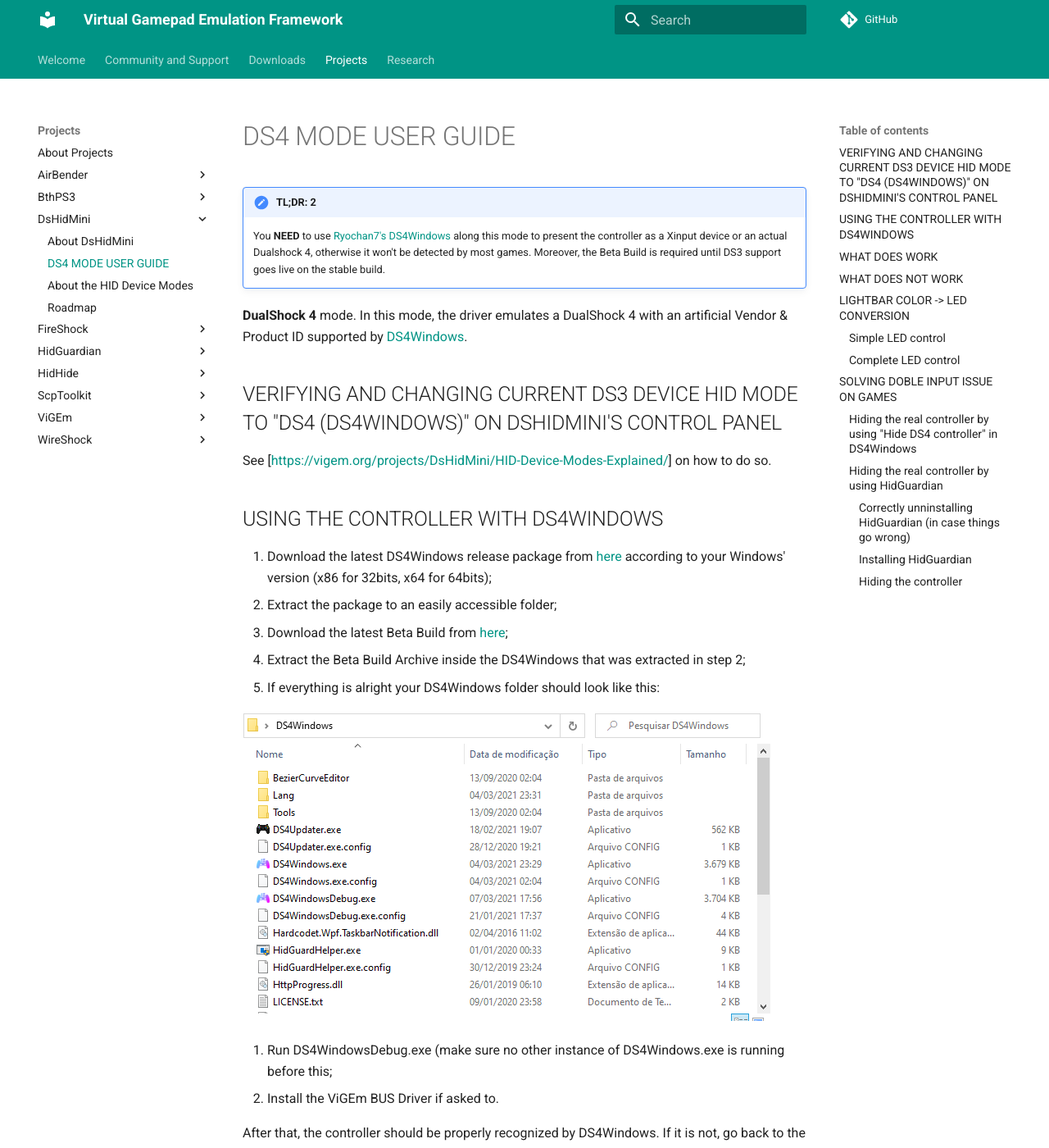
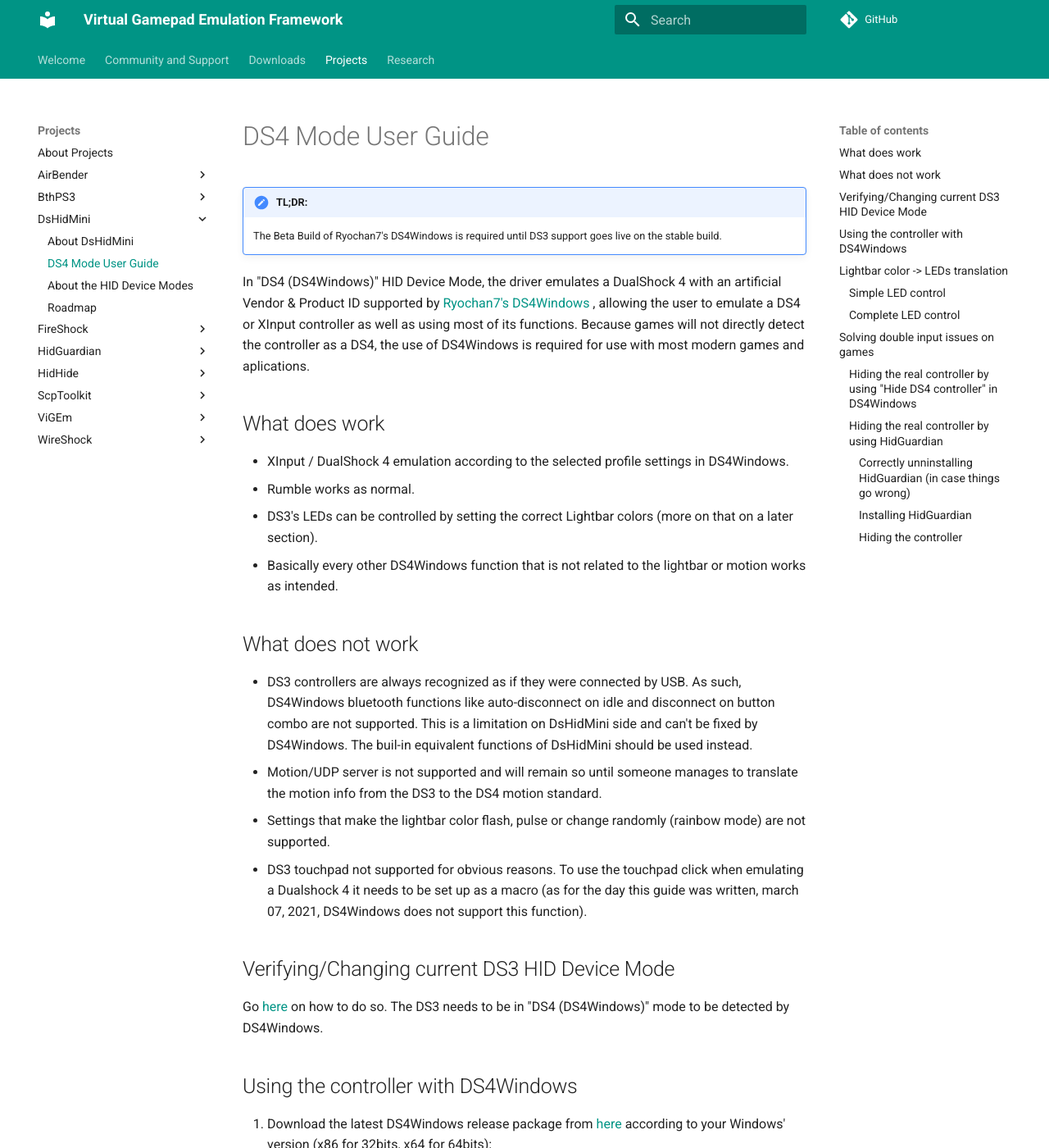
Before and after one commit to nefarius/ViGEm.github.io, an MkDocs documentation site: the page built from docs/projects/DsHidMini/DS4-Mode-User-Guide.md, in a window 1280 px wide and 1400 px high. Shown: the whole window at 82% size. Built offline with MkDocs 1.6.1 and Material for MkDocs 9.7.7, drawn with Linux system fonts in a browser that asks for light colours; comment, search, counter and statistics services are not loaded; some of the changed text lies outside the part shown.

Commit message:
Fixed formating, tweaked some sections
- Capitalised headings fixed
- Intro section reworked
- Included a small line before the lightbar translation section indicating that in that point everything is correctly set up for ds4windows use/xinput and ds4 emulation.

```diff
--- a/docs/projects/DsHidMini/DS4-Mode-User-Guide.md
+++ b/docs/projects/DsHidMini/DS4-Mode-User-Guide.md
@@ -1,16 +1,30 @@
-# DS4 MODE USER GUIDE
+# DS4 Mode User Guide
 
-!!! important "TL;DR: 2"
-    You **NEED** to use [Ryochan7's DS4Windows](https://github.com/Ryochan7/DS4Windows) along this mode to present the controller as a Xinput device or an actual Dualshock 4, otherwise it won't be detected by most games. Moreover, the Beta Build is required until DS3 support goes live on the stable build.
+!!! important "TL;DR:"
+    The Beta Build of Ryochan7's DS4Windows is required until DS3 support goes live on the stable build.
 
 
-**DualShock 4** mode. In this mode, the driver emulates a DualShock 4 with an artificial Vendor & Product ID supported by [DS4Windows](https://github.com/Ryochan7/DS4Windows/).
+In "DS4 (DS4Windows)" HID Device Mode, the driver emulates a DualShock 4 with an artificial Vendor & Product ID supported by [Ryochan7's DS4Windows](https://github.com/Ryochan7/DS4Windows) , allowing the user to emulate a DS4 or XInput controller as well as using most of its functions. Because games will not directly detect the controller as a DS4, the use of DS4Windows is required for use with most modern games and aplications.
 
-## VERIFYING AND CHANGING CURRENT DS3 DEVICE HID MODE TO "DS4 (DS4WINDOWS)" ON DSHIDMINI'S CONTROL PANEL
+## What does work
 
-See [https://vigem.org/projects/DsHidMini/HID-Device-Modes-Explained/] on how to do so.
++ XInput / DualShock 4 emulation according to the selected profile settings in DS4Windows.
++ Rumble works as normal.
++ DS3's LEDs can be controlled by setting the correct Lightbar colors (more on that on a later section).
++ Basically every other DS4Windows function that is not related to the lightbar or motion works as intended.
 
-## USING THE CONTROLLER WITH DS4WINDOWS
+## What does not work
+
++ DS3 controllers are always recognized as if they were connected by USB. As such, DS4Windows bluetooth functions like auto-disconnect on idle and disconnect on button combo are not supported. This is a limitation on DsHidMini side and can't be fixed by DS4Windows. The buil-in equivalent functions of DsHidMini should be used instead.
++ Motion/UDP server is not supported and will remain so until someone manages to translate the motion info from the DS3 to the DS4 motion standard.
++ Settings that make the lightbar color flash, pulse or change randomly (rainbow mode) are not supported.
++ DS3 touchpad not supported for obvious reasons. To use the touchpad click when emulating a Dualshock 4 it needs to be set up as a macro (as for the day this guide was written, march 07, 2021, DS4Windows does not support this function).
+
+## Verifying/Changing current DS3 HID Device Mode
+
+Go [here](https://vigem.org/projects/DsHidMini/HID-Device-Modes-Explained/) on how to do so. The DS3 needs to be in "DS4 (DS4Windows)" mode to be detected by DS4Windows.
+
+## Using the controller with DS4Windows
 
 1. Download the latest DS4Windows release package from [here](https://github.com/Ryochan7/DS4Windows/releases) according to your Windows' version (x86 for 32bits, x64 for 64bits);
 2. Extract the package to an easily accessible folder;
@@ -24,23 +38,12 @@
 6. Run DS4WindowsDebug.exe (make sure no other instance of DS4Windows.exe is running before this;
 7. Install the ViGEm BUS Driver if asked to.
 
-After that, the controller should be properly recognized by DS4Windows. If it is not, go back to the previous section on how to verify/change the current DS3 mode.
+After that controller should be properly recognized by DS4Windows. If it is not, go back to the previous section on how to verify/change the current DS3 mode.
 
-## WHAT DOES WORK
+From here, DS4Windows can be used as usual. XInput and DS4 emulation, as well other functions, can then be set-up in the profiles settings according to the user needs. Enjoy!
 
-+ XInput / DualShock 4 emulation according to the selected profile settings.
-+ Rumble works as normal.
-+ DS3's LEDs can be controlled by setting the correct Lightbar colors (more on that on a later section).
-+ Basically every other DS4Windows function that is not related to the lightbar or motion works as intended.
 
-## WHAT DOES NOT WORK
-
-+ DS3 controllers are always recognized as if they were connected by USB. As such, DS4Windows bluetooth functions like auto-disconnect on idle and disconnect on button combo are not supported. This is a limitation on DsHidMini side and can't be fixed by DS4Windows. The buil-in equivalent functions of DsHidMini should be used instead.
-+ Motion/UDP server is not supported and will remain so until someone manages to translate the motion info from the DS3 to the DS4 motion standard.
-+ Settings that make the lightbar color flash, pulse or change randomly (rainbow mode) are not supported.
-+ DS3 touchpad not supported for obvious reasons. To use the touchpad click when emulating a Dualshock 4 it needs to be set up as a macro (as for the day this guide was written, march 07, 2021, DS4Windows does not support this function).
-
-## LIGHTBAR COLOR -> LED CONVERSION
+## Lightbar color -> LEDs translation
 
 By default, DsHidMini sets the LEDs on the DS3 to show the current battery level (4 = full -> 1 = low). When setting the correct lightbar color values with DS4Windows it is possible to control the LEDs on the DS3, which can be useful to represent the current selected profile or alternative ways on showing the battery level by using macros or the built-in battery level indicator.
 Beware that functions in DS4windows that make the lightbar flash, pulse or randomize the colors (rainbow mode) are not supported and will make the LEDs won't behave as expected. Because of this, the function "Flash Lightbar at High Latency" does not work as intended when a DS3.
@@ -84,7 +87,7 @@
 + Allows any combination of LEDs on.
 + Useful if the user wants to differentiatie between more than 4 profiles
 
-To activate this form of lightbar color translation, both the values of the Green and Blue colors must be set as "255". After that, the Red color value from 0 to 15 will be translated to the LEDs state according to the following table, where the value of "0" and "1" on the LEDs columns set the corresponding LED to "OFF" and "ON", respectively":
+To activate this form of lightbar color translation, both the values of the Green and Blue colors must be set as "255". After that, the Red color value from 0 to 15 will be translated to the LEDs state according to the following table, where the value of "0" and "1" on the LEDs columns set the corresponding LED to "OFF" and "ON", respectively:
 
 | LED 4 |  LED 3 | LED 2 | LED 1 |  RED value (Dec) |  RED value (Hex)
 | :---: | :---: | :---: | :---: | :---: | :---: |
@@ -111,7 +114,7 @@
 
 
 
-## SOLVING DOBLE INPUT ISSUE ON GAMES
+## Solving double input issues on games
 
 Some games can end-up detecting two controllers/inputs when using DS3 with DS4Windows. This happens because the game is picking both the real controller input and the emulated Xbox/Dualshock 4 controller created by DS4Windows. As of the moment of writing (March 07, 2021) there are 2 ways on attempting to solve this issue:
 
```
